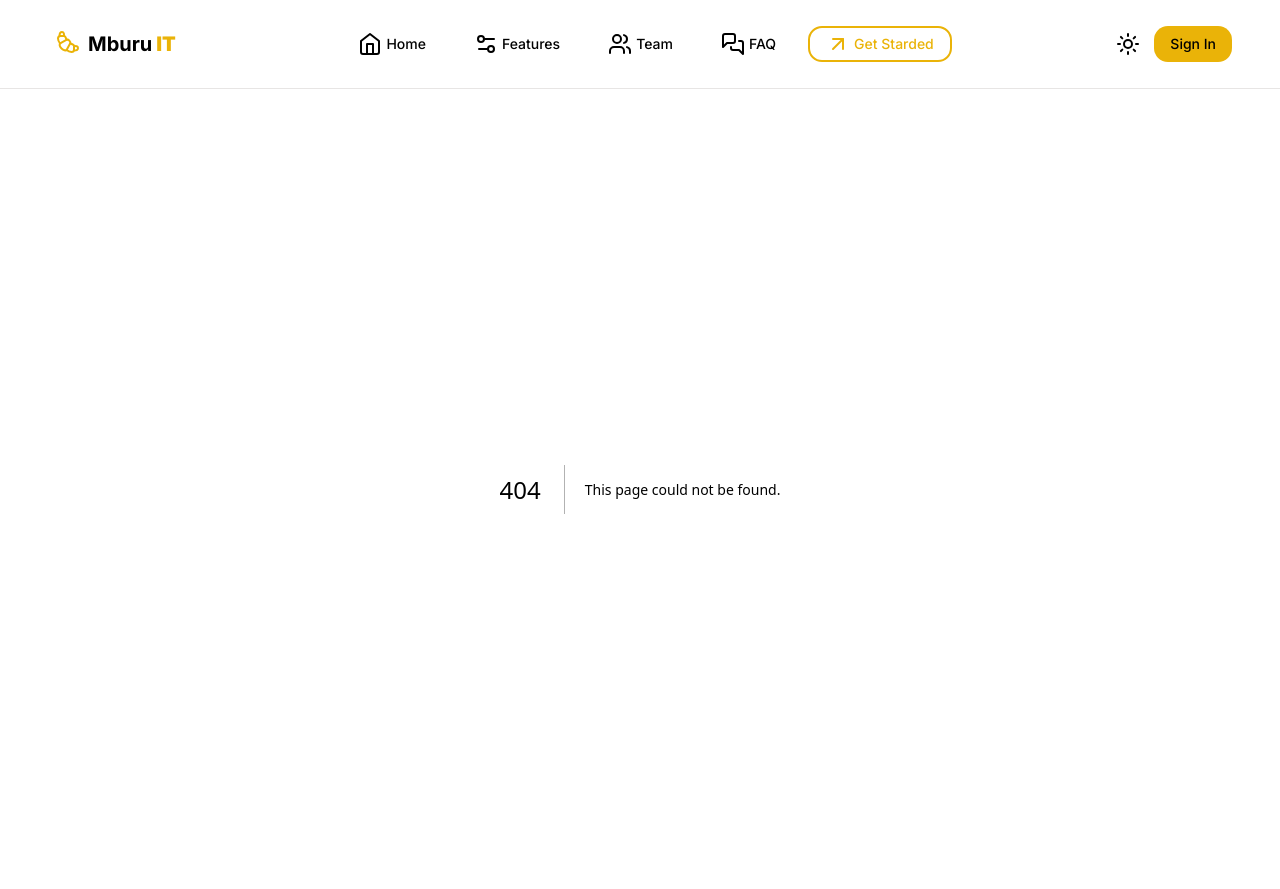
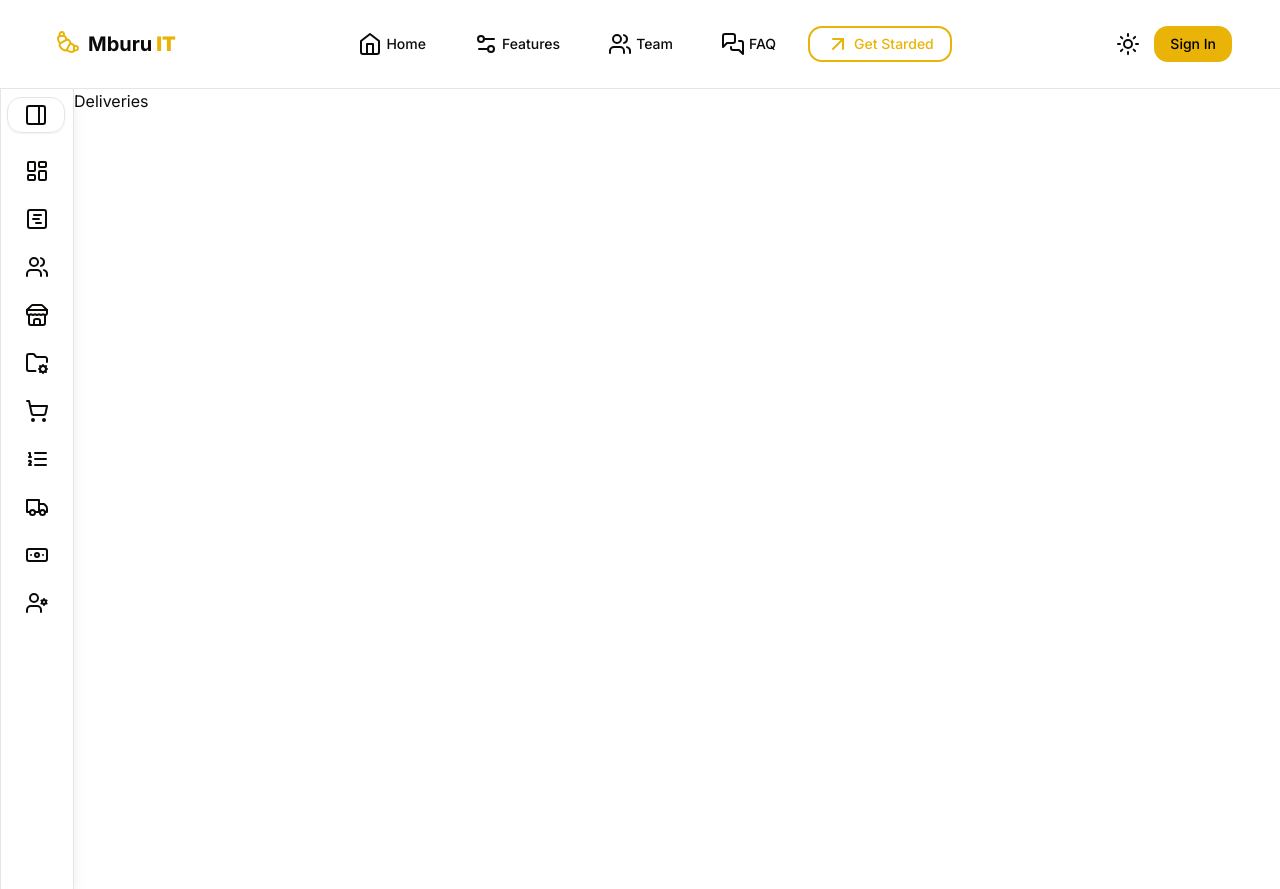
Before and after one commit to modouaicha023/MburuIT, a Next.js app: page /mburu.app/deliveries in a window 1280 px wide. Before the commit this address had no page. Built offline with nearby package versions, Linux system fonts and the light colour scheme.

Commit message:
Add new icons and dependencies

```diff
--- /dev/null
+++ b/app/(auth)/mburu.app/deliveries/page.tsx
@@ -0,0 +1,7 @@
+import React from 'react'
+
+export default function Deliveries() {
+  return (
+    <div>Deliveries</div>
+  )
+}
--- a/components/mburu.app/Aside.tsx
+++ b/components/mburu.app/Aside.tsx
@@ -12,6 +12,7 @@ import {
   LayoutDashboard,
   PanelLeft,
   PanelRight,
+  Truck,
 } from "lucide-react";
 
 import {
@@ -39,6 +40,7 @@ const sideBarItems = [
   { url: "/mburu.app/productions", title: "Productions", Icon: FolderCog },
   { url: "/mburu.app/sales", title: "Ventes", Icon: ShoppingCart },
   { url: "/mburu.app/orders", title: "Commandes", Icon: ListOrdered },
+  { url: "/mburu.app/deliveries", title: "Livraisons", Icon: Truck },
   { url: "/mburu.app/payments", title: "Payements", Icon: Banknote },
   { url: "/mburu.app/employees", title: "Employes", Icon: UserCog },
 ];
--- a/package.json
+++ b/package.json
@@ -19,6 +19,7 @@
     "@radix-ui/react-separator": "^1.0.3",
     "@radix-ui/react-slot": "^1.0.2",
     "@radix-ui/react-tooltip": "^1.0.7",
+    "@tanstack/react-table": "^8.11.2",
     "@types/node": "20.6.3",
     "@types/react": "18.2.22",
     "@types/react-dom": "18.2.7",
```
Also changed, not shown: 1 other file (tests, documents, lock files or other folders).
